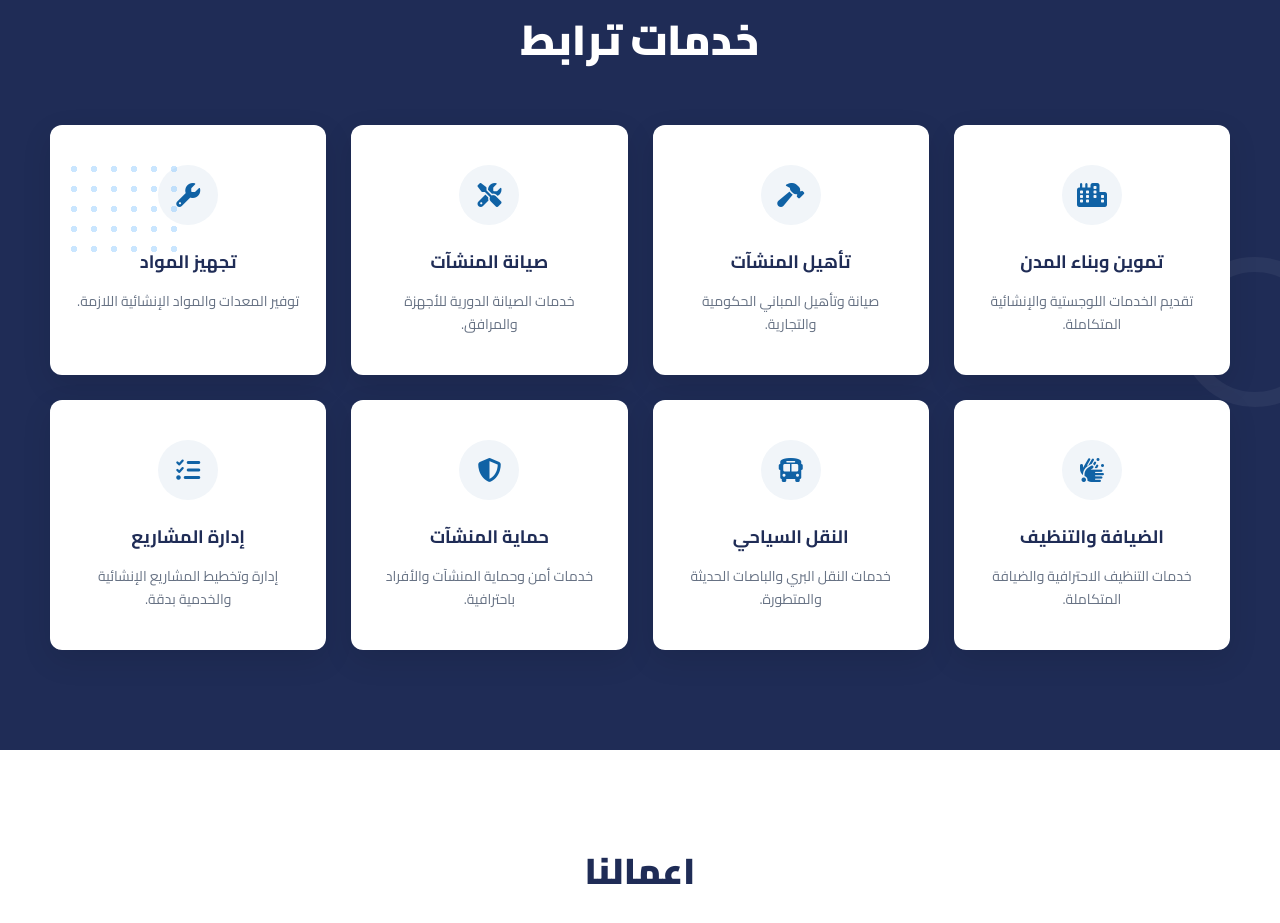
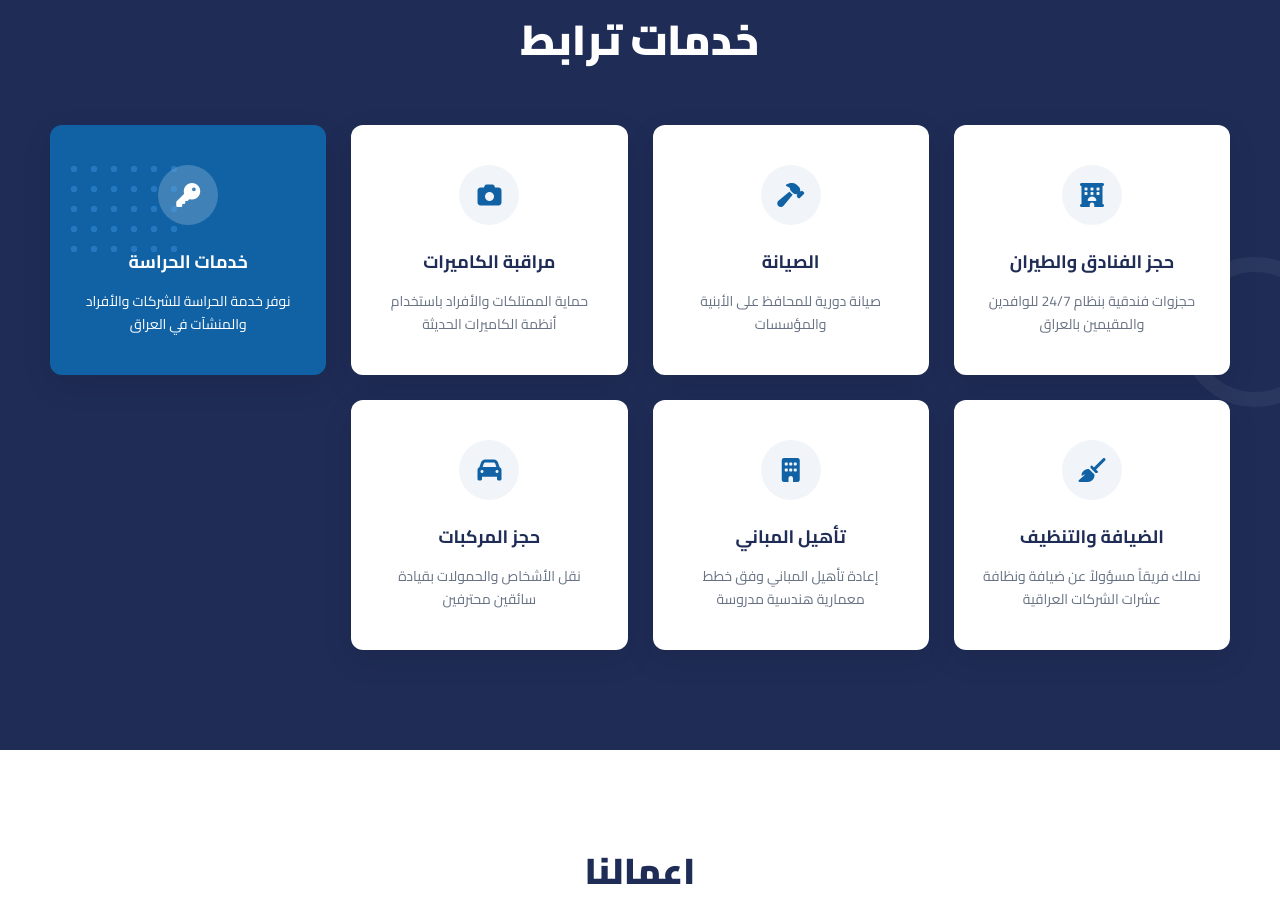
Before and after one commit to HayaALtaie/tarabut-site, a plain HTML site: page index.html in a window 1280 px wide. Shown: the part 2400-3323 px from the top of the page. Drawn offline with Linux system fonts and the light colour scheme.

Commit message:
version 2/5

```diff
--- a/css/home.css
+++ b/css/home.css
@@ -408,6 +408,25 @@ html.modal-open {
 .service-card:hover h3,
 .service-card:hover p {
   color: var(--white);
+}
+
+.service-card-primary {
+  background-color: var(--primary-blue);
+  color: var(--white);
+}
+
+.service-card-primary .service-icon {
+  background-color: var(--white-20);
+  color: var(--white);
+}
+
+.service-card-primary h3,
+.service-card-primary p {
+  color: var(--white);
+}
+
+.service-card-primary:hover {
+  background-color: var(--primary-blue-dark);
 }
 
 .bg-dots-left {
--- a/index.html
+++ b/index.html
@@ -195,45 +195,39 @@
 
         <div class="services-grid">
           <div class="service-card">
-            <div class="service-icon"><i class="fas fa-city"></i></div>
-            <h3 data-i18n="service_1_title">تموين وبناء المدن</h3>
-            <p data-i18n="service_1_desc">تقديم الخدمات اللوجستية والإنشائية المتكاملة.</p>
+            <div class="service-icon"><i class="fas" data-i18n-icon="service_4_icon"></i></div>
+            <h3 data-i18n="service_4_title">حجز الفنادق والطيران</h3>
+            <p data-i18n="service_4_desc">حجزوات فندقية بنظام 24/7 للوافدين والمقيمين بالعراق</p>
           </div>
           <div class="service-card">
-            <div class="service-icon"><i class="fas fa-hammer"></i></div>
-            <h3 data-i18n="service_2_title">تأهيل المنشآت</h3>
-            <p data-i18n="service_2_desc">صيانة وتأهيل المباني الحكومية والتجارية.</p>
+            <div class="service-icon"><i class="fas" data-i18n-icon="service_3_icon"></i></div>
+            <h3 data-i18n="service_3_title">الصيانة</h3>
+            <p data-i18n="service_3_desc">صيانة دورية للمحافظ على الأبنية والمؤسسات</p>
           </div>
           <div class="service-card">
-            <div class="service-icon"><i class="fas fa-tools"></i></div>
-            <h3 data-i18n="service_3_title">صيانة المنشآت</h3>
-            <p data-i18n="service_3_desc">خدمات الصيانة الدورية للأجهزة والمرافق.</p>
+            <div class="service-icon"><i class="fas" data-i18n-icon="service_2_icon"></i></div>
+            <h3 data-i18n="service_2_title">مراقبة الكاميرات</h3>
+            <p data-i18n="service_2_desc">حماية الممتلكات والأفراد باستخدام أنظمة الكاميرات الحديثة</p>
+          </div>
+          <div class="service-card service-card-primary">
+            <div class="service-icon"><i class="fas" data-i18n-icon="service_1_icon"></i></div>
+            <h3 data-i18n="service_1_title">خدمات الحراسة</h3>
+            <p data-i18n="service_1_desc">نوفر خدمة الحراسة للشركات والأفراد والمنشآت في العراق</p>
           </div>
           <div class="service-card">
-            <div class="service-icon"><i class="fas fa-wrench"></i></div>
-            <h3 data-i18n="service_4_title">تجهيز المواد</h3>
-            <p data-i18n="service_4_desc">توفير المعدات والمواد الإنشائية اللازمة.</p>
-          </div>
-
-          <div class="service-card">
-            <div class="service-icon"><i class="fas fa-hands-wash"></i></div>
+            <div class="service-icon"><i class="fas" data-i18n-icon="service_5_icon"></i></div>
             <h3 data-i18n="service_5_title">الضيافة والتنظيف</h3>
-            <p data-i18n="service_5_desc">خدمات التنظيف الاحترافية والضيافة المتكاملة.</p>
+            <p data-i18n="service_5_desc">نملك فريقاً مسؤولاً عن ضيافة ونظافة عشرات الشركات العراقية</p>
           </div>
           <div class="service-card">
-            <div class="service-icon"><i class="fas fa-bus"></i></div>
-            <h3 data-i18n="service_6_title">النقل السياحي</h3>
-            <p data-i18n="service_6_desc">خدمات النقل البري والباصات الحديثة والمتطورة.</p>
+            <div class="service-icon"><i class="fas" data-i18n-icon="service_6_icon"></i></div>
+            <h3 data-i18n="service_6_title">تأهيل المباني</h3>
+            <p data-i18n="service_6_desc">إعادة تأهيل المباني وفق خطط معمارية هندسية مدروسة</p>
           </div>
           <div class="service-card">
-            <div class="service-icon"><i class="fas fa-shield-alt"></i></div>
-            <h3 data-i18n="service_7_title">حماية المنشآت</h3>
-            <p data-i18n="service_7_desc">خدمات أمن وحماية المنشآت والأفراد باحترافية.</p>
-          </div>
-          <div class="service-card">
-            <div class="service-icon"><i class="fas fa-tasks"></i></div>
-            <h3 data-i18n="service_8_title">إدارة المشاريع</h3>
-            <p data-i18n="service_8_desc">إدارة وتخطيط المشاريع الإنشائية والخدمية بدقة.</p>
+            <div class="service-icon"><i class="fas" data-i18n-icon="service_7_icon"></i></div>
+            <h3 data-i18n="service_7_title">حجز المركبات</h3>
+            <p data-i18n="service_7_desc">نقل الأشخاص والحمولات بقيادة سائقين محترفين</p>
           </div>
         </div>
       </div>
--- a/js/main.js
+++ b/js/main.js
@@ -39,6 +39,14 @@ document.addEventListener('DOMContentLoaded', () => {
                 const key = element.getAttribute('data-i18n-placeholder');
                 if (t[key]) {
                     element.setAttribute('placeholder', t[key]);
+                }
+            });
+
+            const icons = document.querySelectorAll('[data-i18n-icon]');
+            icons.forEach(element => {
+                const key = element.getAttribute('data-i18n-icon');
+                if (t[key]) {
+                    element.className = 'fas ' + t[key];
                 }
             });
         }
--- a/js/translation.js
+++ b/js/translation.js
@@ -45,22 +45,27 @@ const translations = {
         year_exp_text: 'سنة من الخبرات',
         services_tag: 'خدماتنا',
         services_title: 'خدمات ترابط',
-        service_1_title: 'تموين وبناء المدن',
-        service_1_desc: 'تقديم الخدمات اللوجستية والإنشائية المتكاملة.',
-        service_2_title: 'تأهيل المنشآت',
-        service_2_desc: 'صيانة وتأهيل المباني الحكومية والتجارية.',
-        service_3_title: 'صيانة المنشآت',
-        service_3_desc: 'خدمات الصيانة الدورية للأجهزة والمرافق.',
-        service_4_title: 'تجهيز المواد',
-        service_4_desc: 'توفير المعدات والمواد الإنشائية اللازمة.',
+        service_1_title: 'خدمات الحراسة',
+        service_1_icon: 'fa-key',
+        service_1_desc: 'نوفر خدمة الحراسة للشركات والأفراد والمنشآت في العراق',
+        service_2_title: 'مراقبة الكاميرات',
+        service_2_icon: 'fa-camera',
+        service_2_desc: 'حماية الممتلكات والأفراد باستخدام أنظمة الكاميرات الحديثة',
+        service_3_title: 'الصيانة',
+        service_3_icon: 'fa-hammer',
+        service_3_desc: 'صيانة دورية للمحافظ على الأبنية والمؤسسات',
+        service_4_title: 'حجز الفنادق والطيران',
+        service_4_icon: 'fa-hotel',
+        service_4_desc: 'حجزوات فندقية بنظام 24/7 للوافدين والمقيمين بالعراق',
         service_5_title: 'الضيافة والتنظيف',
-        service_5_desc: 'خدمات التنظيف الاحترافية والضيافة المتكاملة.',
-        service_6_title: 'النقل السياحي',
-        service_6_desc: 'خدمات النقل البري والباصات الحديثة والمتطورة.',
-        service_7_title: 'حماية المنشآت',
-        service_7_desc: 'خدمات أمن وحماية المنشآت والأفراد باحترافية.',
-        service_8_title: 'إدارة المشاريع',
-        service_8_desc: 'إدارة وتخطيط المشاريع الإنشائية والخدمية بدقة.',
+        service_5_icon: 'fa-broom',
+        service_5_desc: 'نملك فريقاً مسؤولاً عن ضيافة ونظافة عشرات الشركات العراقية',
+        service_6_title: 'تأهيل المباني',
+        service_6_icon: 'fa-building',
+        service_6_desc: 'إعادة تأهيل المباني وفق خطط معمارية هندسية مدروسة',
+        service_7_title: 'حجز المركبات',
+        service_7_icon: 'fa-car',
+        service_7_desc: 'نقل الأشخاص والحمولات بقيادة سائقين محترفين',
         nav_work: 'اعمالنا',
         work_title: 'اعمالنا',
         testimonials_tag: 'كلمة لعملاء ترابط',
@@ -195,22 +200,27 @@ const translations = {
         year_exp_text: 'Years of Experience',
         services_tag: 'Our Services',
         services_title: 'Tarabut Services',
-        service_1_title: 'City Construction & Catering',
-        service_1_desc: 'Providing integrated logistical and construction services.',
-        service_2_title: 'Facility Rehabilitation',
-        service_2_desc: 'Maintenance and rehabilitation of government buildings.',
-        service_3_title: 'Facility Maintenance',
-        service_3_desc: 'Periodical maintenance for devices and facilities.',
-        service_4_title: 'Materials Supply',
-        service_4_desc: 'Providing necessary construction equipment and materials.',
+        service_1_title: 'Security Services',
+        service_1_icon: 'fa-key',
+        service_1_desc: 'We provide security services for companies, individuals and facilities in Iraq',
+        service_2_title: 'Camera Monitoring',
+        service_2_icon: 'fa-camera',
+        service_2_desc: 'Protecting property and individuals using modern camera systems',
+        service_3_title: 'Maintenance',
+        service_3_icon: 'fa-hammer',
+        service_3_desc: 'Periodic maintenance to preserve buildings and institutions',
+        service_4_title: 'Hotel & Flight Booking',
+        service_4_icon: 'fa-hotel',
+        service_4_desc: 'Hotel bookings with 24/7 system for visitors and residents in Iraq',
         service_5_title: 'Hospitality & Cleaning',
-        service_5_desc: 'Professional cleaning and integrated hospitality.',
-        service_6_title: 'Tourist Transport',
-        service_6_desc: 'Advanced land transport and modern buses.',
-        service_7_title: 'Facility Protection',
-        service_7_desc: 'Professional security of facilities and individuals.',
-        service_8_title: 'Project Management',
-        service_8_desc: 'Accurate management and planning for projects.',
+        service_5_icon: 'fa-broom',
+        service_5_desc: 'We have a team responsible for hospitality and cleaning of dozens of Iraqi companies',
+        service_6_title: 'Building Rehabilitation',
+        service_6_icon: 'fa-building',
+        service_6_desc: 'Rehabilitating buildings according to studied architectural engineering plans',
+        service_7_title: 'Vehicle Booking',
+        service_7_icon: 'fa-car',
+        service_7_desc: 'Transporting people and cargo with professional drivers',
         work_title: 'Our Work',
         testimonials_tag: 'Word from Tarabut Clients',
         testimonial_1_title: 'National Internet',
```
